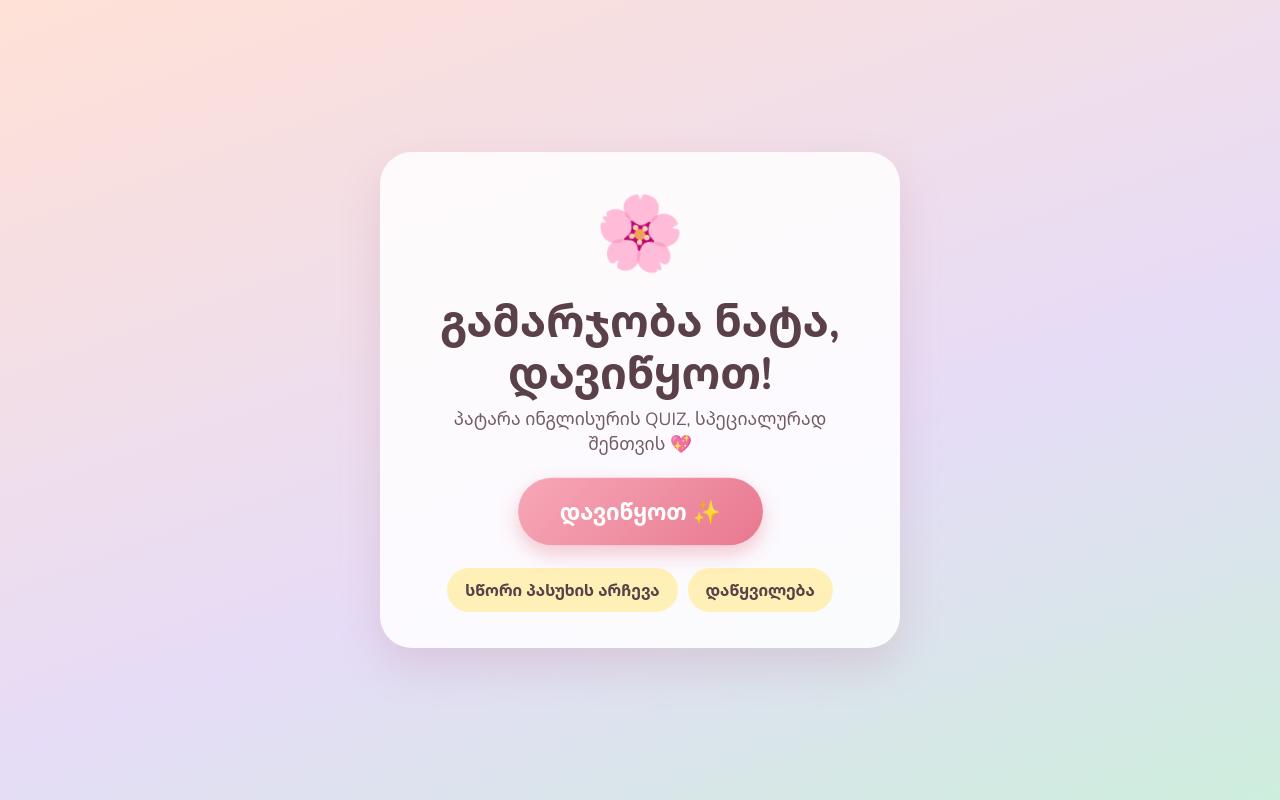
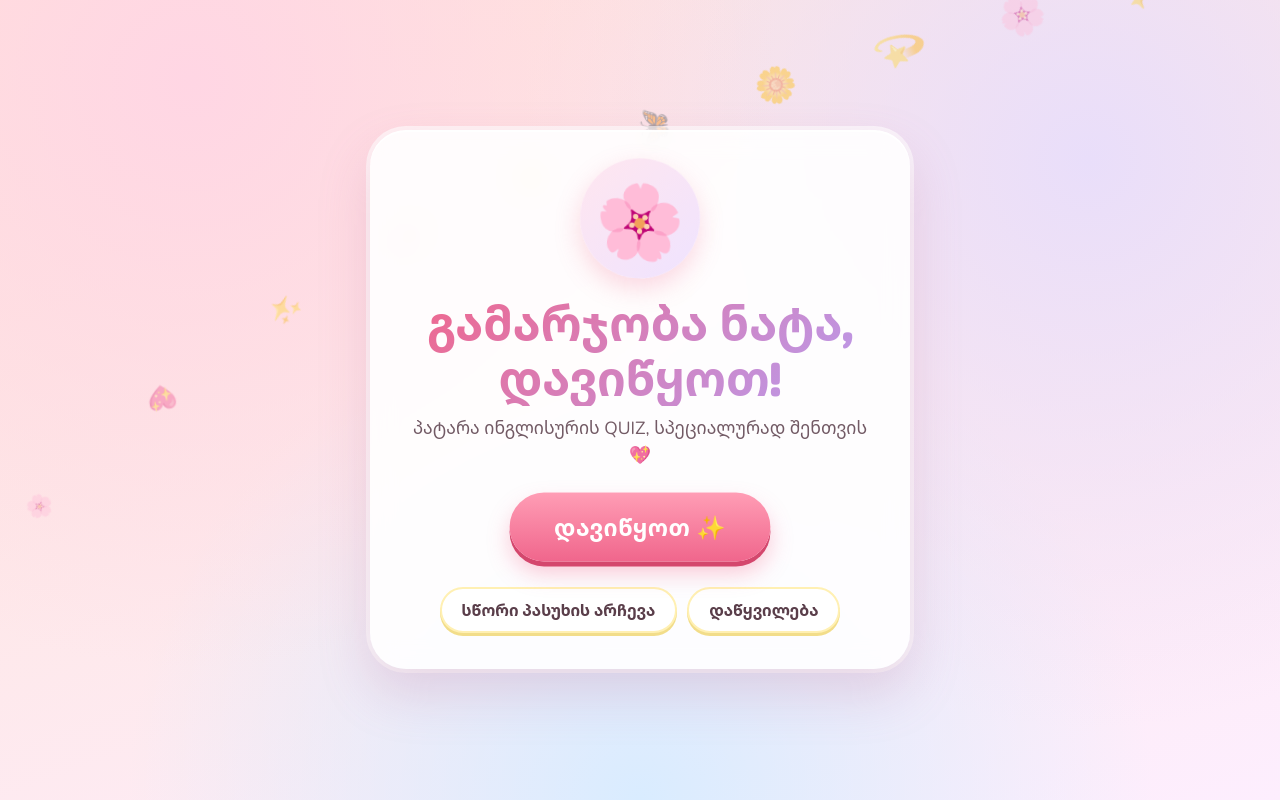
Before and after one commit to iliakoka/nata-english-quiz, an Angular app: page / in a window 1280 px wide. Built offline with nearby package versions, Linux system fonts and the light colour scheme.

Commit message:
Enhance UI with cozy aesthetic, badges, progress and animations

```diff
--- a/src/app/app.html
+++ b/src/app/app.html
@@ -1,3 +1,8 @@
+<div class="bg" aria-hidden="true">
+  @for (f of ['🌸', '💖', '✨', '🌷', '⭐', '🦋', '🌼', '💫', '🌸', '✨']; track $index) {
+    <span [style.--n]="$index">{{ f }}</span>
+  }
+</div>
 <main class="shell">
   @switch (stage()) {
     @case ('welcome') {
--- a/src/app/matching.ts
+++ b/src/app/matching.ts
@@ -21,6 +21,9 @@ export class Matching implements OnInit {
   protected readonly mistakes = signal(0);
   protected readonly message = signal('');
   protected readonly allDone = computed(() => this.matched().length === this.left().length);
+  protected readonly progress = computed(() =>
+    this.left().length ? (this.matched().length / this.left().length) * 100 : 0,
+  );
   private readonly missed = new Set<string>();
 
   constructor(private clarity: ClarityService) {}
--- a/src/app/multiple-choice.html
+++ b/src/app/multiple-choice.html
@@ -1,6 +1,10 @@
 <section class="card quiz">
+  <div class="topbar">
+    <span class="badge">⭐ {{ score() }}</span>
+    <span class="counter">{{ index() + 1 }} / {{ questions().length }}</span>
+    <span class="badge fire" [class.hot]="streak() >= 2">🔥 {{ streak() }}</span>
+  </div>
   <div class="progress"><span [style.width.%]="progress()"></span></div>
-  <p class="counter">Question {{ index() + 1 }} / {{ questions().length }}</p>
 
   <p class="hint">{{ current().hint }}</p>
   <h2 class="prompt" [class.ka]="current().kind === 'typing' || (current().kind === 'choice' && !current().toGeorgian)" [class.sentence]="current().kind === 'sentence'">
--- a/src/app/multiple-choice.ts
+++ b/src/app/multiple-choice.ts
@@ -32,6 +32,7 @@ export class MultipleChoice implements OnInit {
   protected readonly index = signal(0);
   protected readonly picked = signal<string | null>(null);
   protected readonly score = signal(0);
+  protected readonly streak = signal(0);
   protected readonly message = signal('');
   protected typed = signal('');
   protected readonly current = computed(() => this.questions()[this.index()]);
@@ -94,6 +95,7 @@ export class MultipleChoice implements OnInit {
     this.picked.set(option);
     this.message.set(shuffle(correct ? PRAISE : ENCOURAGE)[0]);
     if (correct) this.score.update((x) => x + 1);
+    this.streak.update((s) => (correct ? s + 1 : 0));
     this.clarity.track(correct ? 'answer_correct' : 'answer_wrong', {
       quiz_mode: q.kind === 'choice' ? 'multiple_choice' : q.kind,
       direction: q.kind === 'choice' ? (q.toGeorgian ? 'en_to_ka' : 'ka_to_en') : q.kind,
--- a/src/index.html
+++ b/src/index.html
@@ -9,7 +9,7 @@
   <link rel="icon" type="image/x-icon" href="favicon.ico">
   <link rel="preconnect" href="https://fonts.googleapis.com">
   <link rel="preconnect" href="https://fonts.gstatic.com" crossorigin>
-  <link href="https://fonts.googleapis.com/css2?family=Nunito:wght@400;700;800&family=Noto+Sans+Georgian:wght@400;700&display=swap" rel="stylesheet">
+  <link href="https://fonts.googleapis.com/css2?family=Fredoka:wght@500;600;700&family=Nunito:wght@400;700;800&family=Noto+Sans+Georgian:wght@400;700;800&display=swap" rel="stylesheet">
 
   <!-- Microsoft Clarity: replace YOUR_CLARITY_PROJECT_ID with the ID from clarity.microsoft.com -->
   <script type="text/javascript">
--- a/src/styles.scss
+++ b/src/styles.scss
@@ -1,14 +1,19 @@
 :root {
-  --cream: #fff7f0;
-  --peach: #ffe1d6;
-  --rose: #f7a8b8;
-  --rose-deep: #e8788f;
-  --lavender: #e6dcf7;
-  --mint: #cdeedd;
-  --mint-deep: #4cae85;
-  --butter: #fff0b8;
-  --cocoa: #5a4048;
+  --cream: #fff9f4;
+  --peach: #ffe3d8;
+  --rose: #ff9db5;
+  --rose-deep: #f0668c;
+  --rose-shadow: #d4476d;
+  --lavender: #e9defa;
+  --lilac: #b79df0;
+  --mint: #d3f3e2;
+  --mint-deep: #3fb27f;
+  --mint-shadow: #2a8c61;
+  --butter: #fff0b3;
+  --sky: #d9ecff;
+  --cocoa: #5a3e4a;
   --radius: 22px;
+  --heading: 'Fredoka', 'Nunito', 'Noto Sans Georgian', sans-serif;
 }
 
 * { box-sizing: border-box; }
@@ -18,110 +23,197 @@ html, body { margin: 0; min-height: 100%; }
 body {
   font-family: 'Nunito', 'Noto Sans Georgian', system-ui, sans-serif;
   color: var(--cocoa);
-  background: linear-gradient(160deg, var(--peach), var(--lavender) 60%, var(--mint));
+  background:
+    radial-gradient(circle at 15% 10%, #ffd6e4 0, transparent 45%),
+    radial-gradient(circle at 85% 20%, var(--lavender) 0, transparent 45%),
+    radial-gradient(circle at 50% 100%, var(--sky) 0, transparent 50%),
+    linear-gradient(160deg, var(--peach), #fdeefe);
   background-attachment: fixed;
   -webkit-tap-highlight-color: transparent;
 }
 
+h1, h2, .btn, .chip, .badge, .counter { font-family: var(--heading); }
+
+/* Floating decoration */
+.bg {
+  position: fixed;
+  inset: 0;
+  overflow: hidden;
+  pointer-events: none;
+  z-index: 0;
+
+  span {
+    position: absolute;
+    bottom: -50px;
+    font-size: calc(22px + var(--n) * 2px);
+    opacity: 0.4;
+    left: calc(var(--n) * 9.5% + 2%);
+    animation: drift calc(14s + var(--n) * 1.8s) linear infinite;
+    animation-delay: calc(var(--n) * -2.5s);
+  }
+}
+
+.shell { position: relative; z-index: 1; }
+
 .ka, .option.ka, .prompt.ka { font-family: 'Noto Sans Georgian', 'Nunito', sans-serif; }
 
+/* Card */
 .card {
-  width: min(100%, 520px);
-  background: rgba(255, 255, 255, 0.85);
-  backdrop-filter: blur(8px);
-  border-radius: 32px;
+  width: min(100%, 540px);
+  background: rgba(255, 255, 255, 0.9);
+  backdrop-filter: blur(12px);
+  border-radius: 36px;
   padding: clamp(20px, 5vw, 36px);
-  box-shadow: 0 18px 40px rgba(180, 120, 140, 0.22);
+  box-shadow:
+    0 2px 0 rgba(255, 255, 255, 0.9) inset,
+    0 24px 50px rgba(190, 120, 160, 0.25),
+    0 0 0 4px rgba(255, 255, 255, 0.6);
   text-align: center;
-  animation: rise 0.5s ease both;
+  animation: rise 0.55s cubic-bezier(0.2, 0.9, 0.3, 1.2) both;
   position: relative;
   overflow: hidden;
 }
 
-.welcome h1 { font-size: clamp(2rem, 9vw, 2.8rem); line-height: 1.15; margin: 8px 0; }
-.sub { font-size: 1.1rem; margin: 0 0 24px; opacity: 0.85; }
-.blob { font-size: 4.5rem; animation: float 3s ease-in-out infinite; }
-
-.btn {
-  font: inherit; font-weight: 800; font-size: 1.1rem;
-  border: 0; cursor: pointer; color: #fff;
-  background: linear-gradient(135deg, var(--rose), var(--rose-deep));
-  padding: 14px 28px; border-radius: 999px; min-height: 52px;
-  box-shadow: 0 8px 18px rgba(232, 120, 143, 0.4);
-  transition: transform 0.15s;
-  &:active { transform: scale(0.96); }
-  &.big { font-size: 1.35rem; padding: 18px 40px; animation: pulse 2.2s infinite; }
+/* Welcome */
+.welcome h1 {
+  font-size: clamp(2.1rem, 9.5vw, 3rem); line-height: 1.15; margin: 10px 0 8px;
+  background: linear-gradient(135deg, var(--rose-deep), var(--lilac));
+  -webkit-background-clip: text; background-clip: text; color: transparent;
+}
+.sub { font-size: 1.1rem; margin: 0 0 26px; opacity: 0.85; line-height: 1.5; }
+.blob {
+  font-size: 4.5rem; width: 120px; height: 120px; margin: 0 auto; display: grid; place-items: center;
+  background: linear-gradient(135deg, #ffe6ef, #efe3ff); border-radius: 50%;
+  box-shadow: 0 10px 24px rgba(240, 102, 140, 0.25);
+  animation: float 3s ease-in-out infinite;
 }
 
-.modes { display: flex; gap: 10px; justify-content: center; flex-wrap: wrap; margin-top: 20px; }
+/* Buttons (chunky 3D) */
+.btn {
+  font-weight: 600; font-size: 1.15rem; letter-spacing: 0.02em;
+  border: 0; cursor: pointer; color: #fff;
+  background: linear-gradient(180deg, var(--rose), var(--rose-deep));
+  padding: 14px 30px; border-radius: 999px; min-height: 54px;
+  box-shadow: 0 5px 0 var(--rose-shadow), 0 12px 22px rgba(240, 102, 140, 0.35);
+  transition: transform 0.12s, box-shadow 0.12s;
+  &:hover { transform: translateY(-2px); }
+  &:active { transform: translateY(4px); box-shadow: 0 1px 0 var(--rose-shadow); }
+  &.big { font-size: 1.45rem; padding: 18px 44px; animation: pulse 2.4s infinite; }
+}
+
+.modes { display: flex; gap: 10px; justify-content: center; flex-wrap: wrap; margin-top: 22px; }
 
 .chip {
-  font: inherit; font-weight: 700; color: var(--cocoa); cursor: pointer;
-  background: var(--butter); border: 0; border-radius: 999px;
-  padding: 10px 18px; min-height: 44px; margin-top: 4px;
+  font-weight: 600; font-size: 1rem; color: var(--cocoa); cursor: pointer;
+  background: #fff; border: 2px solid var(--butter); border-radius: 999px;
+  padding: 10px 20px; min-height: 46px; margin-top: 4px;
+  box-shadow: 0 3px 0 #f2dd8a;
+  transition: transform 0.12s, box-shadow 0.12s;
+  &:active { transform: translateY(3px); box-shadow: none; }
 }
 
-/* Quiz */
-.progress { height: 10px; background: var(--peach); border-radius: 99px; overflow: hidden;
-  span { display: block; height: 100%; background: linear-gradient(90deg, var(--rose), var(--rose-deep)); transition: width 0.4s; } }
-.counter, .hint { margin: 10px 0 0; opacity: 0.7; font-weight: 700; }
-.prompt { font-size: clamp(2rem, 9vw, 2.8rem); margin: 8px 0 20px;
-  .emoji { display: block; font-size: 3.2rem; } }
+/* Top bar */
+.topbar { display: flex; align-items: center; justify-content: space-between; margin-bottom: 12px; }
+.badge {
+  background: var(--butter); border-radius: 999px; padding: 6px 14px; font-weight: 600; font-size: 1rem;
+  min-width: 64px; box-shadow: 0 2px 0 #f2dd8a;
+  &.fire { background: var(--sky); box-shadow: 0 2px 0 #b5d3f0; transition: transform 0.2s;
+    &.hot { background: linear-gradient(135deg, #ffd9a8, #ffb4a2); box-shadow: 0 2px 0 #f09a82; animation: pop 0.6s infinite alternate; } }
+}
+.counter { font-weight: 600; opacity: 0.65; font-size: 1.05rem; }
 
+.progress { height: 14px; background: var(--peach); border-radius: 99px; overflow: hidden; box-shadow: inset 0 2px 4px rgba(0, 0, 0, 0.06);
+  span { display: block; height: 100%; border-radius: 99px; min-width: 14px;
+    background: linear-gradient(90deg, var(--rose), var(--lilac)); transition: width 0.5s cubic-bezier(0.3, 1.3, 0.5, 1); } }
+
+.hint { margin: 16px 0 0; opacity: 0.7; font-weight: 700; font-size: 0.95rem; letter-spacing: 0.01em; }
+
+.prompt { font-family: var(--heading); font-size: clamp(2.1rem, 9vw, 3rem); margin: 8px 0 22px; line-height: 1.2;
+  .emoji { display: block; font-size: 3.4rem; animation: pop 0.5s; } }
+.prompt.ka { font-family: 'Noto Sans Georgian', var(--heading); }
+.prompt.sentence { font-size: clamp(1.35rem, 6vw, 1.8rem); line-height: 1.45; background: var(--cream); border-radius: 20px; padding: 16px; }
+
+/* Options */
 .options { display: grid; gap: 12px; grid-template-columns: 1fr 1fr;
   @media (max-width: 380px) { grid-template-columns: 1fr; } }
 
-.prompt.sentence { font-size: clamp(1.3rem, 6vw, 1.7rem); line-height: 1.4; }
-
-.typing { display: grid; gap: 12px;
-  input { font: inherit; font-size: 1.4rem; font-weight: 700; text-align: center; color: var(--cocoa);
-    padding: 14px; border-radius: var(--radius); border: 3px solid var(--peach); background: #fff; outline: none; width: 100%;
-    &:focus { border-color: var(--rose); }
-    &.correct { background: var(--mint); border-color: var(--mint-deep); }
-    &.wrong { background: #ffd9d9; border-color: #e57373; } } }
-
 .option, .tile {
-  font: inherit; font-weight: 700; font-size: 1.1rem; color: var(--cocoa);
-  background: #fff; border: 3px solid var(--peach); border-radius: var(--radius);
-  padding: 14px 8px; min-height: 64px; cursor: pointer;
-  transition: transform 0.15s, background 0.2s, border-color 0.2s;
+  font: inherit; font-weight: 800; font-size: 1.1rem; color: var(--cocoa);
+  background: #fff; border: 3px solid var(--lavender); border-radius: var(--radius);
+  padding: 14px 8px; min-height: 66px; cursor: pointer;
+  box-shadow: 0 4px 0 var(--lavender);
+  transition: transform 0.12s, background 0.2s, border-color 0.2s, box-shadow 0.12s;
   overflow-wrap: anywhere;
-  &:active:not(:disabled) { transform: scale(0.96); }
-  &.correct { background: var(--mint); border-color: var(--mint-deep); animation: pop 0.5s; }
-  &.wrong { background: #ffd9d9; border-color: #e57373; animation: shake 0.4s; }
-  &.dim { opacity: 0.5; }
+  &:hover:not(:disabled) { border-color: var(--lilac); transform: translateY(-2px); }
+  &:active:not(:disabled) { transform: translateY(4px); box-shadow: 0 0 0 var(--lavender); }
+  &.correct { background: var(--mint); border-color: var(--mint-deep); box-shadow: 0 4px 0 var(--mint-shadow); animation: pop 0.5s; }
+  &.wrong { background: #ffe0e0; border-color: #e57373; box-shadow: 0 4px 0 #c95a5a; animation: shake 0.4s; }
+  &.dim { opacity: 0.45; }
 }
 
-.feedback { margin-top: 18px; font-weight: 800; font-size: 1.15rem; position: relative; animation: rise 0.3s both;
-  &.good > p:first-child { color: var(--mint-deep); font-size: 1.4rem; }
-  .btn { margin-top: 10px; } }
+/* Typing */
+.typing { display: grid; gap: 14px;
+  input { font: inherit; font-size: 1.5rem; font-weight: 800; text-align: center; color: var(--cocoa);
+    padding: 14px; border-radius: var(--radius); border: 3px solid var(--lavender); background: #fff; outline: none; width: 100%;
+    box-shadow: inset 0 3px 6px rgba(120, 80, 160, 0.08);
+    &:focus { border-color: var(--lilac); box-shadow: 0 0 0 5px rgba(183, 157, 240, 0.25); }
+    &.correct { background: var(--mint); border-color: var(--mint-deep); }
+    &.wrong { background: #ffe0e0; border-color: #e57373; } } }
+
+/* Feedback */
+.feedback { margin-top: 20px; font-weight: 800; font-size: 1.1rem; position: relative; animation: rise 0.35s both;
+  border-radius: 20px; padding: 14px 10px;
+  background: #fff4f4;
+  &.good { background: var(--mint); }
+  &.good > p:first-child { color: var(--mint-shadow); font-family: var(--heading); font-size: 1.5rem; }
+  p { margin: 4px 0; }
+  .btn { margin-top: 12px; } }
 .answer-reveal { font-weight: 400; margin: 4px 0; }
-.feedback-line { min-height: 1.5em; font-weight: 700; margin: 6px 0 14px; }
+.feedback-line { min-height: 1.5em; font-weight: 700; margin: 6px 0 16px; }
 
 /* Matching */
 .match-grid { display: grid; grid-template-columns: 1fr 1fr; gap: 12px; }
 .col { display: grid; gap: 10px; align-content: start; }
 .tile { font-size: 1rem; min-height: 58px;
-  &.selected { border-color: var(--rose-deep); background: var(--butter); transform: scale(1.04); }
-  &.matched { background: var(--mint); border-color: var(--mint-deep); opacity: 0.7; }
+  &.selected { border-color: var(--rose-deep); background: var(--butter); box-shadow: 0 4px 0 #f2dd8a; transform: scale(1.05); }
+  &.matched { background: var(--mint); border-color: var(--mint-deep); box-shadow: none; opacity: 0.65; transform: scale(0.97); }
   &.shake { animation: shake 0.4s; border-color: #e57373; }
   &:disabled:not(.matched) { opacity: 0.85; cursor: default; } }
 
 /* Celebration */
-.confetti { position: absolute; inset: 0; pointer-events: none;
-  i { position: absolute; left: 50%; top: 20%; font-style: normal; font-size: 1.6rem;
-    animation: burst 1.2s ease-out forwards;
+.confetti {
+  position: absolute;
+  inset: 0;
+  pointer-events: none;
+  z-index: 10;
+
+  i {
+    position: absolute;
+    left: 50%;
+    top: 25%;
+    font-style: normal;
+    font-size: 1.8rem;
+    animation: burst 1.2s cubic-bezier(0.2, 0.8, 0.3, 1) forwards;
     --angle: calc(var(--i) * 25.7deg);
-    --dist: calc(70px + (var(--i) % 3) * 40px); } }
+    --dist: calc(75px + var(--i) * 8px);
+  }
+}
 
 @keyframes burst {
-  from { transform: translate(-50%, 0) scale(0.3); opacity: 1; }
-  to { transform: translate(calc(-50% + cos(var(--angle)) * var(--dist)), calc(sin(var(--angle)) * var(--dist) - 40px)) scale(1.3) rotate(40deg); opacity: 0; }
+  from {
+    transform: translate(-50%, 0) scale(0.3);
+    opacity: 1;
+  }
+  to {
+    transform: translate(calc(-50% + cos(var(--angle)) * var(--dist)), calc(sin(var(--angle)) * var(--dist) - 40px)) scale(1.3) rotate(40deg);
+    opacity: 0;
+  }
 }
-@keyframes rise { from { opacity: 0; transform: translateY(16px); } }
+@keyframes drift { from { transform: translateY(0) rotate(0); } to { transform: translateY(-115vh) rotate(360deg); } }
+@keyframes rise { from { opacity: 0; transform: translateY(20px) scale(0.98); } }
 @keyframes float { 50% { transform: translateY(-10px) rotate(6deg); } }
 @keyframes pulse { 50% { transform: scale(1.05); } }
-@keyframes pop { 40% { transform: scale(1.1); } }
+@keyframes pop { 40% { transform: scale(1.12); } }
 @keyframes shake { 25% { transform: translateX(-6px); } 75% { transform: translateX(6px); } }
 
 @media (prefers-reduced-motion: reduce) { * { animation: none !important; } }
```
Also changed, not shown: src/app/matching.html (+6 -1 lines).
